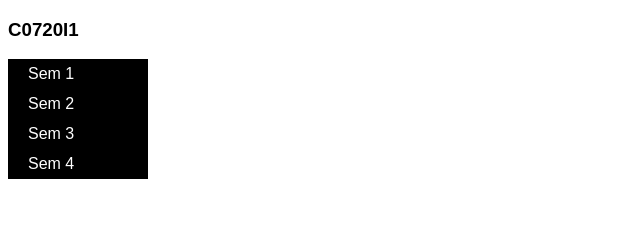
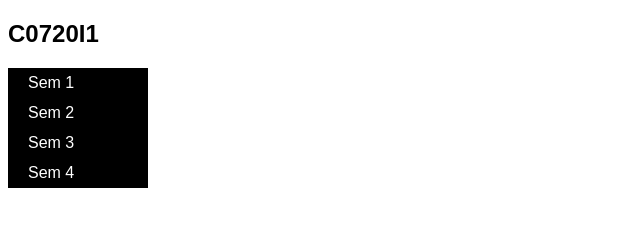
Before and after one commit to theanh111/CSS_Practice_DropdownMenu, a plain HTML site: page index.html in a window 1280 px wide. Shown: the whole page, without its empty margins (0-640 px from the left). Drawn offline with Linux system fonts and the light colour scheme.

```diff
--- a/index.html
+++ b/index.html
@@ -6,7 +6,7 @@
     <link rel="stylesheet" href="style.css">
 </head>
 <body>
-<h3>C0720I1</h3>
+<h2>C0720I1</h2>
 <div id="menu">
     <ul>
         <li><a href="#">Sem 1</a>
```
